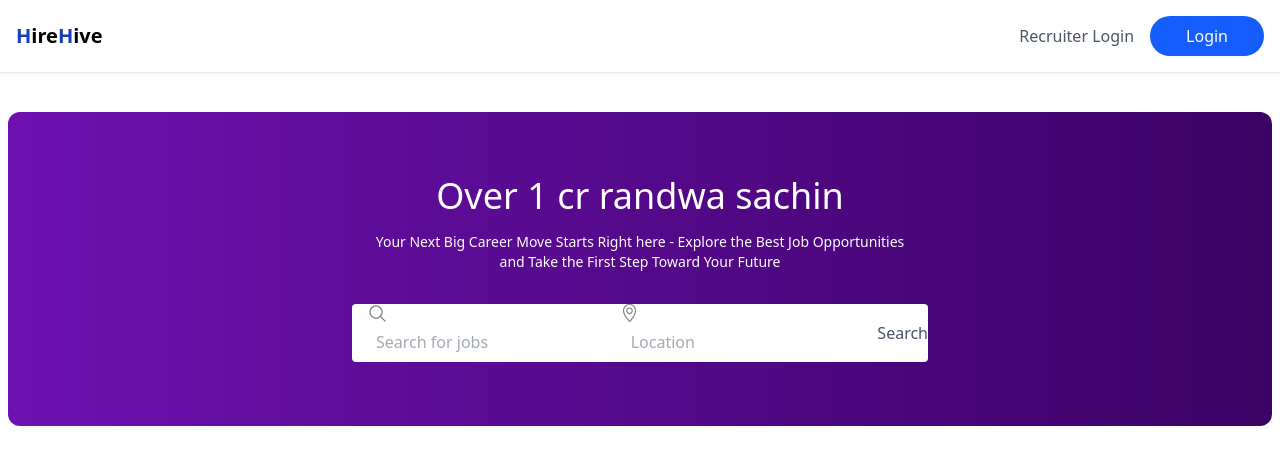
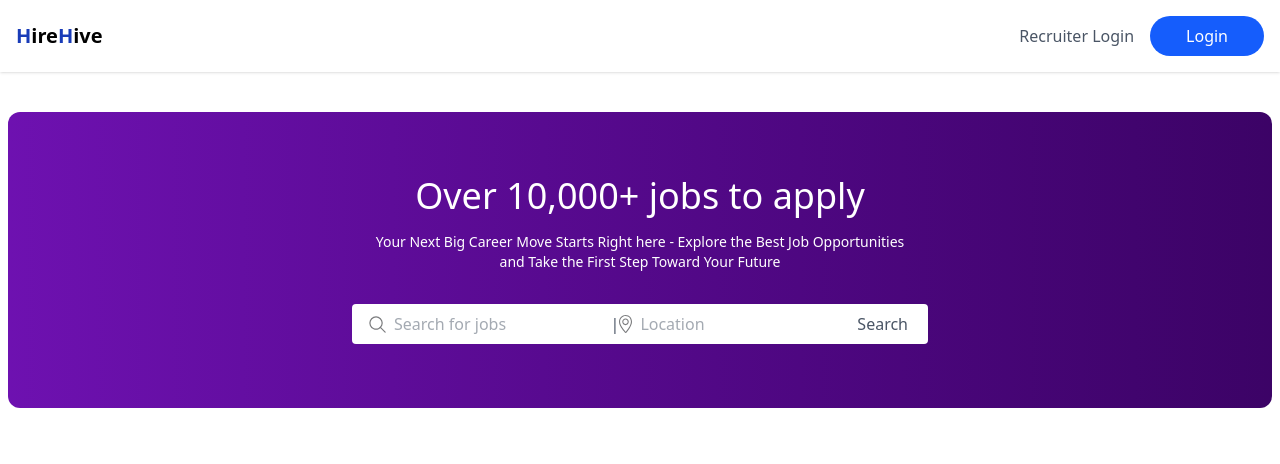
Before and after one commit to asherushare/HireHive, a React (Vite) app in the folder client/: page / in a window 1280 px wide. Shown: the top 464 px of the page. Built offline with nearby package versions, Linux system fonts and the light colour scheme; no server answers.

Commit message:
location search baar alignment

```diff
--- a/client/src/components/Hero.jsx
+++ b/client/src/components/Hero.jsx
@@ -5,13 +5,13 @@ const Hero = () => {
   return (
     <div className='container 2xl:px-20 mx-auto my-10'>
       <div className='bg-gradient-to-r from-purple-800 to-purple-950 text-white py-16 text-center mx-2 rounded-xl'>
-        <h2 className='text-2xl md:text-3xl lg:text-4xl font-medium mb-4'>Over 1 cr randwa sachin</h2>
+        <h2 className='text-2xl md:text-3xl lg:text-4xl font-medium mb-4'>Over 10,000+ jobs to apply</h2>
         <p className='mb-8 max-w-xl mx-auto text-sm font-light px-5'>
           Your Next Big Career Move Starts Right here - Explore the Best Job
           Opportunities and Take the First Step Toward Your Future{" "}
         </p>
         <div className='flex items-center justify-between bg-white rounded text-gray-600 max-w-xl pl-4 mx-4 sm:mx-auto'>
-          <div>
+          <div className='flex'>
             <img src={assets.search_icon} alt="" />
             <input
               type="text"
@@ -19,7 +19,8 @@ const Hero = () => {
               className="max-sm:text-xs p-2 rounded outline-none w-full"
             />
           </div>
-          <div>
+          <p className='flex justify-between m items-center'>|</p>
+          <div className='flex'>
             <img src={assets.location_icon} alt="" />
             <input
               type="text"
@@ -27,7 +28,7 @@ const Hero = () => {
               className="max-sm:text-xs p-2 rounded outline-none w-full"
             />
           </div>
-          <button>Search</button>
+          <button className='mr-5'>Search</button>
         </div>
       </div>
     </div>
```
